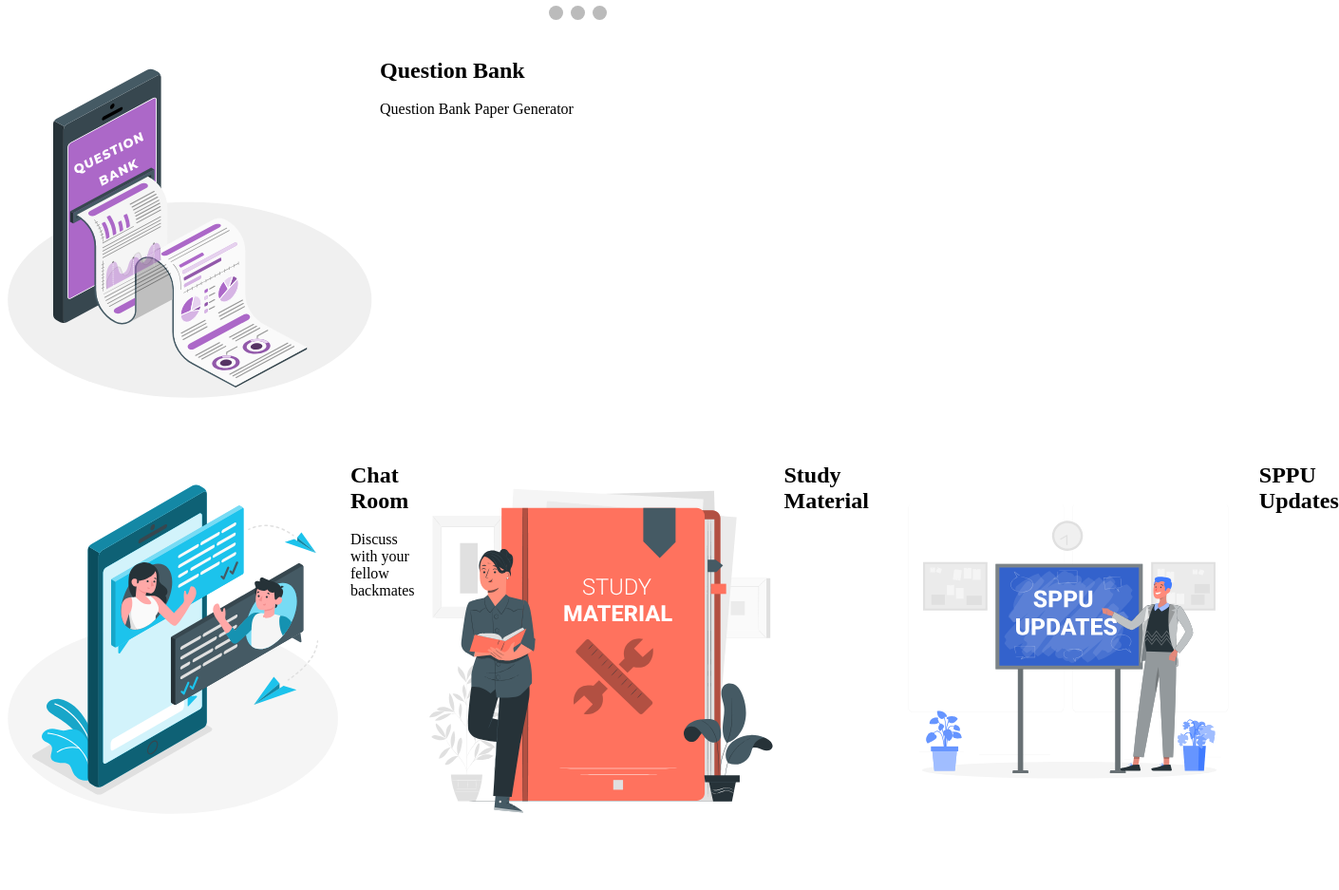
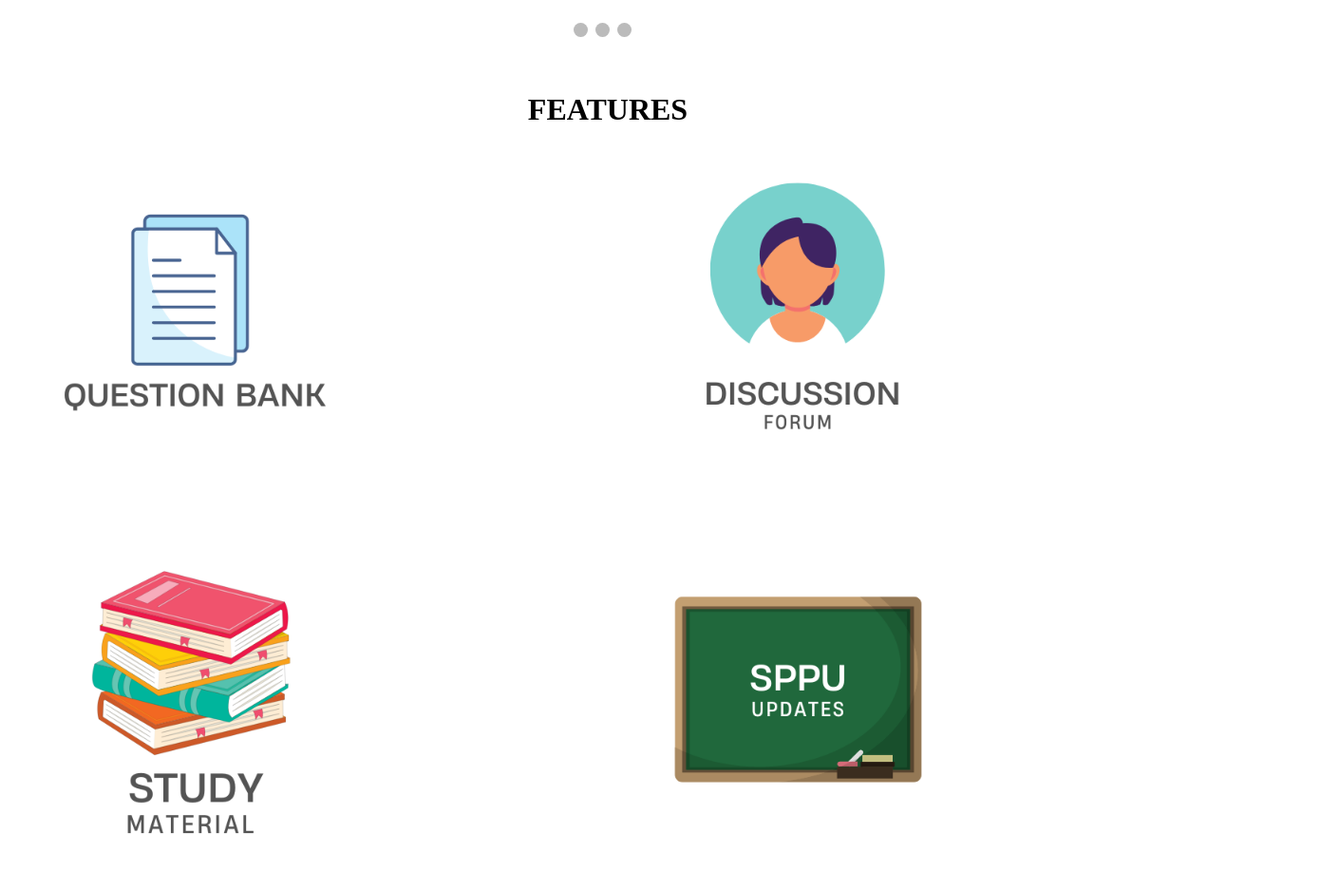
Before and after one commit to mayankmehta8/Flask_app_with_SQL, a plain HTML site: page index.html in a window 1280 px wide. Shown: the part 740-1677 px from the top of the page at 95% size, 1410 px wide, since content can reach past the window. Before the commit the page ends 1616 px from the top, so only its background shows below. Drawn offline with Linux system fonts and the light colour scheme.

Commit message:
added the grid

```diff
--- a/index.html
+++ b/index.html
@@ -9,22 +9,25 @@
     <title>Document</title>
 </head>
 <body>
+    <header>
     <nav id="nav">
         <ul>
 
             <!-- <li><a href="#"><b><span id="logo"><img src="./static/images/ourlogo.png" alt=""></span></b></a></li> -->
                 <li><a href="./qp.html" target="_main">Question Paper Generator</a>
                 <li><a href="./studyMaterial.html" target="_main">Study Material</a>
-                <li><a href="#" target="_main">Chat Room</a>
+                <li><a href="./chat.html" target="_main">Chat Room</a>
                 <li><a href="./login.html" target="_main">Sign Up</a>
 
                 <li>
 
         </ul>
     </nav>
+</header>
+    <br>
     <section id="slider">
     <div class="slide1">
-        <img src="./static/images/Messaging.svg" alt="">
+        <img src="./static/images/bg1 (2).jpeg" alt="">
         <p>Lorem ipsum dolor sit, amet consectetur adipisicing elit.<br> Expedita sapiente accusantium officiis at voluptates deserunt nisi </p>
     </div>
     <!-- <div class="slide2">
@@ -52,34 +55,32 @@
 </div>
 <br><br>
 
+<br>
+<h1><b>FEATURES</b></h1>
 <section id="features">
 
     <div class="feature">
-        <img src="./static/images/Question Bank (2).svg" alt="Question Bank">
-        <div><h1>Question Bank</h1><br>
-            Question Bank Paper Generator
-        </div>
+        <img src="./static/images/question paper button.png" alt="Question Bank">
 
-    </div><br><br><br>
+
+    </div>
 
     <div class="feature">
-        <img src="./static/images/Messaging.svg" alt="Chat Room">
-        <div><h1>Chat Room</h1><br>
-            Discuss with your fellow backmates
+        <img src="./static/images/discussion forum button.png" alt="Chat Room">
 
-    </div><br><br><br>
+    </div>
 
     <div class="feature">
-        <img src="./static/images/study material.svg" alt="Study Material">
-        <div><h1>Study Material</h1><br>
+        <img src="./static/images/study material button.png" alt="Study Material">
 
 
 
-    </div><br>
+
+    </div>
+    </div>
 
     <div class="feature">
-        <img src="./static/images/SPPU UPDATES (1).svg" alt="SPPU Updates">
-        <div><h1>SPPU Updates</h1>
+        <img src="./static/images/sppu updates button.png" alt="SPPU Updates">
 
     </div><br>
 
--- a/static/stylesheets/index.css
+++ b/static/stylesheets/index.css
@@ -40,10 +40,10 @@ color: rgb(28, 195, 236);
 
 }
 
-#features{
+/* #features{
 display: flex;
 flex-direction: column;
-}
+} */
 
 #features img{
     float: left;
@@ -53,10 +53,11 @@ flex-direction: column;
     margin-top: 2em; */
     width: 50vh;
 }
- .feature{
+ /* .feature{
     display: flex;
     flex-direction: row;
-}
+    flex-wrap: wrap;
+} */
 section > br{
     clear: both;
 }
@@ -64,6 +65,7 @@ section > br{
 #slider img{
     width: 80vw;
     height: 80vh;
+    /* background-color: rgb(28, 195, 236); */
 }
 
 .dots {
@@ -76,7 +78,7 @@ section > br{
     display: inline-block;
     transition: background-color 0.6s ease;
     position: relative;
-    left: 45vw;
+    left: 47vw;
   }
 
   .active, .dots:hover {
@@ -87,3 +89,10 @@ section > br{
     top: 45vh;
     right: 10vw;
   }
+
+  #features{
+  display: grid;
+  grid-template-columns: repeat(2, 1fr);
+  row-gap: 0px;
+  column-gap: 0px;
+}
--- a/static/stylesheets/nav.css
+++ b/static/stylesheets/nav.css
@@ -44,10 +44,8 @@
 }
 #nav ul{
     /* background: white; */
-    /* position: fixed; */
     word-spacing: 5px;
 }
-
 
 
 nav img{
@@ -56,3 +54,8 @@ nav img{
     height: 25px;
     width: 25px;
 }
+
+h1{
+    display: flex;
+    justify-content: center;
+}
```
Also changed, not shown: chat.html (+4 -0 lines), qp.html (+4 -0 lines), studyMaterial.html (+5 -1 lines), static/images/bg1 (2).jpeg (added), static/images/bg1.jpg (deleted), static/images/discussion forum button.png (added), static/images/jett.jpg (deleted), static/images/question paper button.png (added), static/images/sage.jpg (deleted), static/images/sppu updates button.png (added), static/images/study material button.png (added), static/images/valowall.jpg (deleted).
